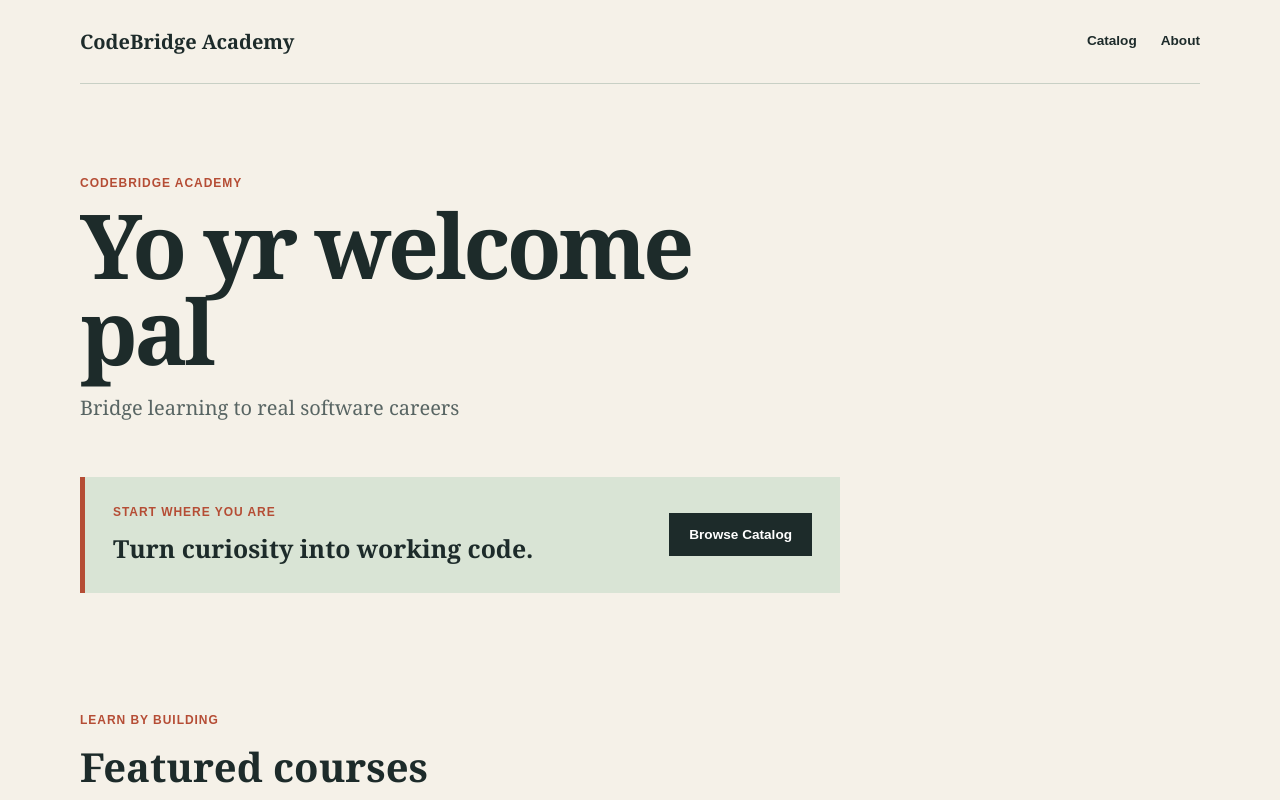
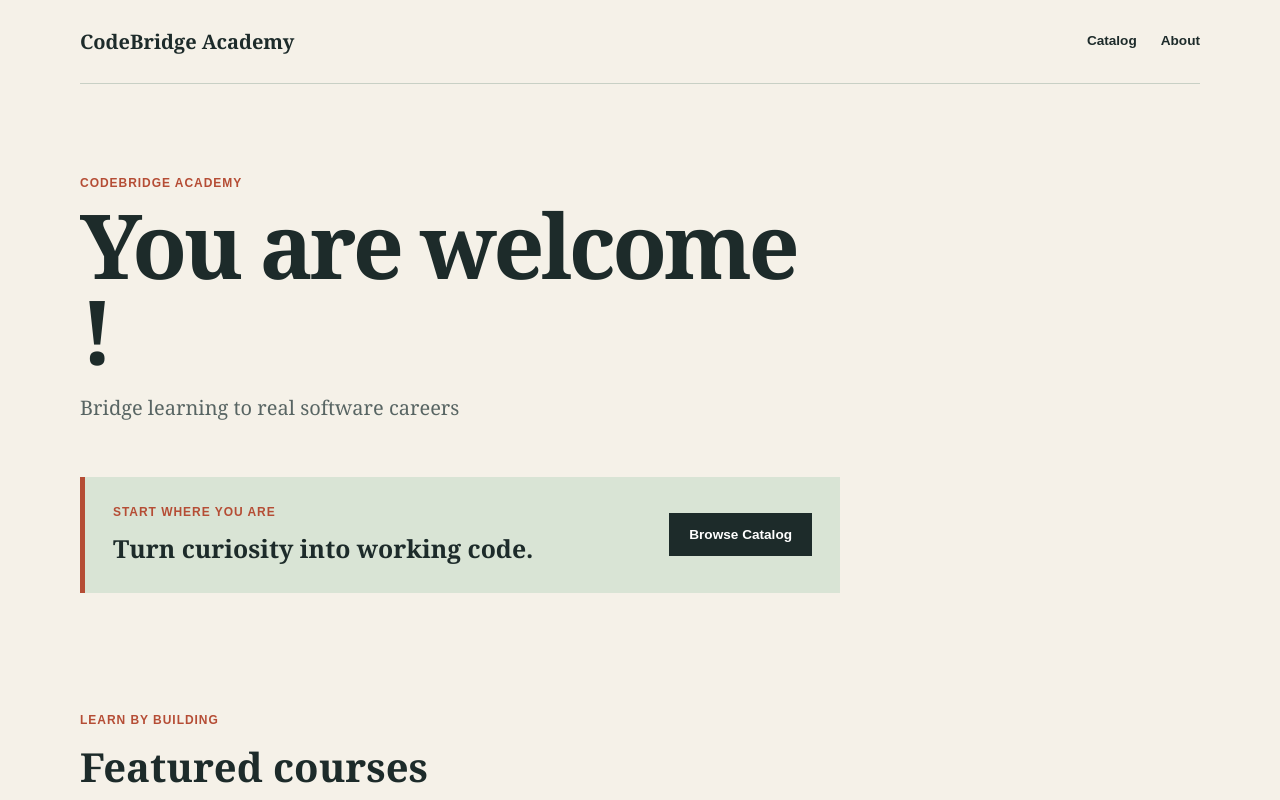
Before and after one commit to muhirecaleb/codebridge-assignment1, a React (Vite) app: page / in a window 1280 px wide. Shown: the top 800 px of the page. Built offline with nearby package versions, Linux system fonts and the light colour scheme.

Commit message:
Update welcome message in Home component
werty

```diff
--- a/src/pages/Home.jsx
+++ b/src/pages/Home.jsx
@@ -16,7 +16,7 @@ const Home = () => {
       <main>
         <section className="welcome-section">
           <p className="eyebrow">{platformName}</p>
-          <h1>Yo yr welcome pal</h1>
+          <h1>You are welcome !</h1>
           <p className="slogan">{platformSlogan}</p>
           <Banner />
         </section>
```
